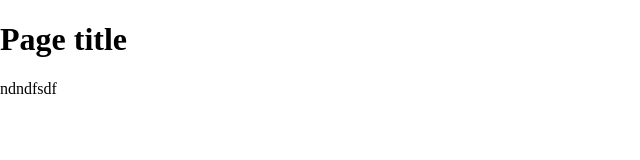
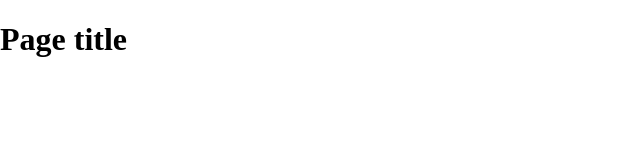
Before and after one commit to elhamkiu/new1, a plain HTML site: page index - Copy.html in a window 1280 px wide. Shown: the full height of the page, 0-640 px from the left. Drawn offline with nearby package versions, Linux system fonts and the light colour scheme.

Commit message:
Revert "Update index - Copy.html"
This reverts commit 330f52e465c294d662cfed468dae094b1172ba7b.

```diff
--- a/index - Copy.html
+++ b/index - Copy.html
@@ -19,7 +19,6 @@
     <nav id="pageNav">
     </nav>
     <main>
-    	ndndfsdf
     </main>
     <footer>
     </footer>
```
